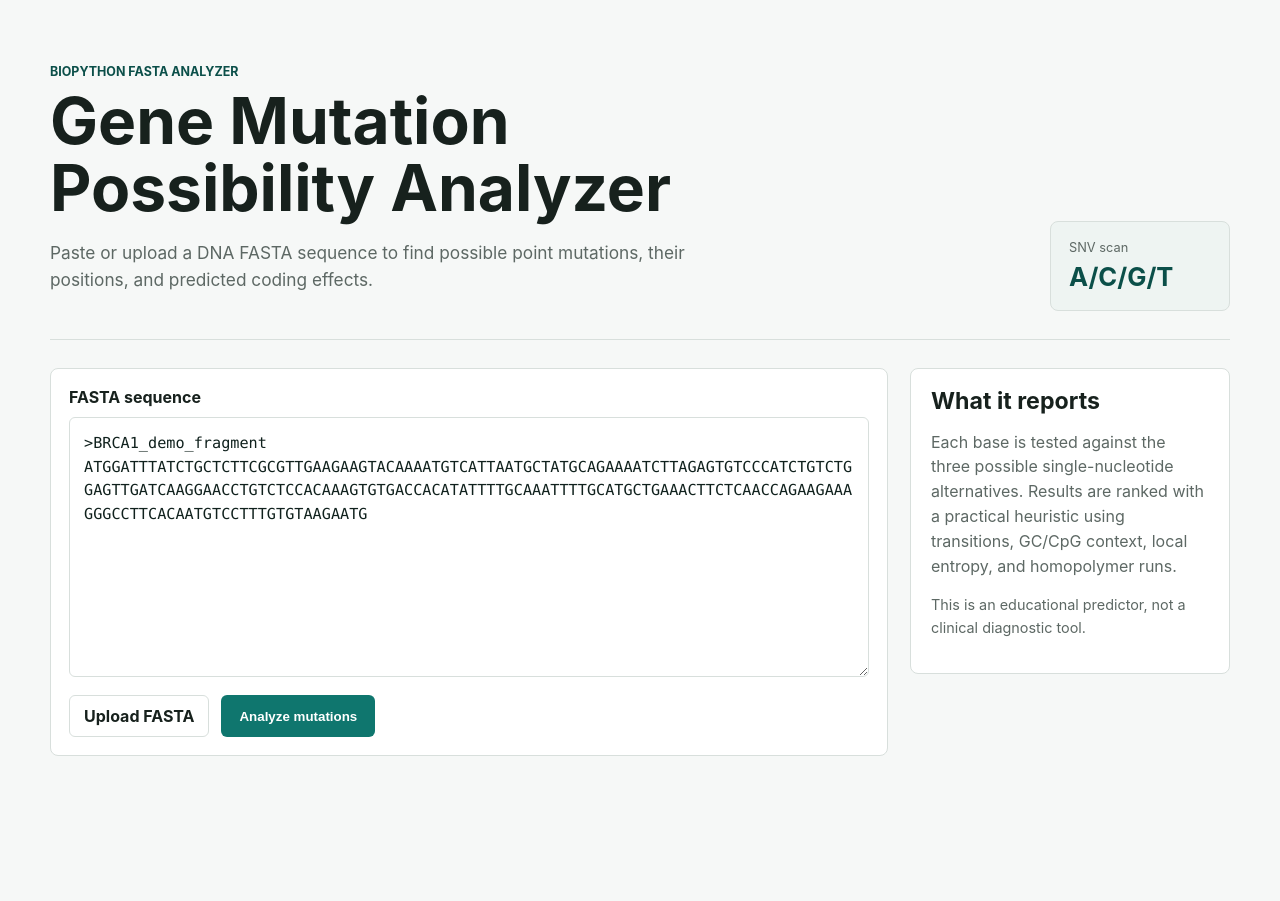
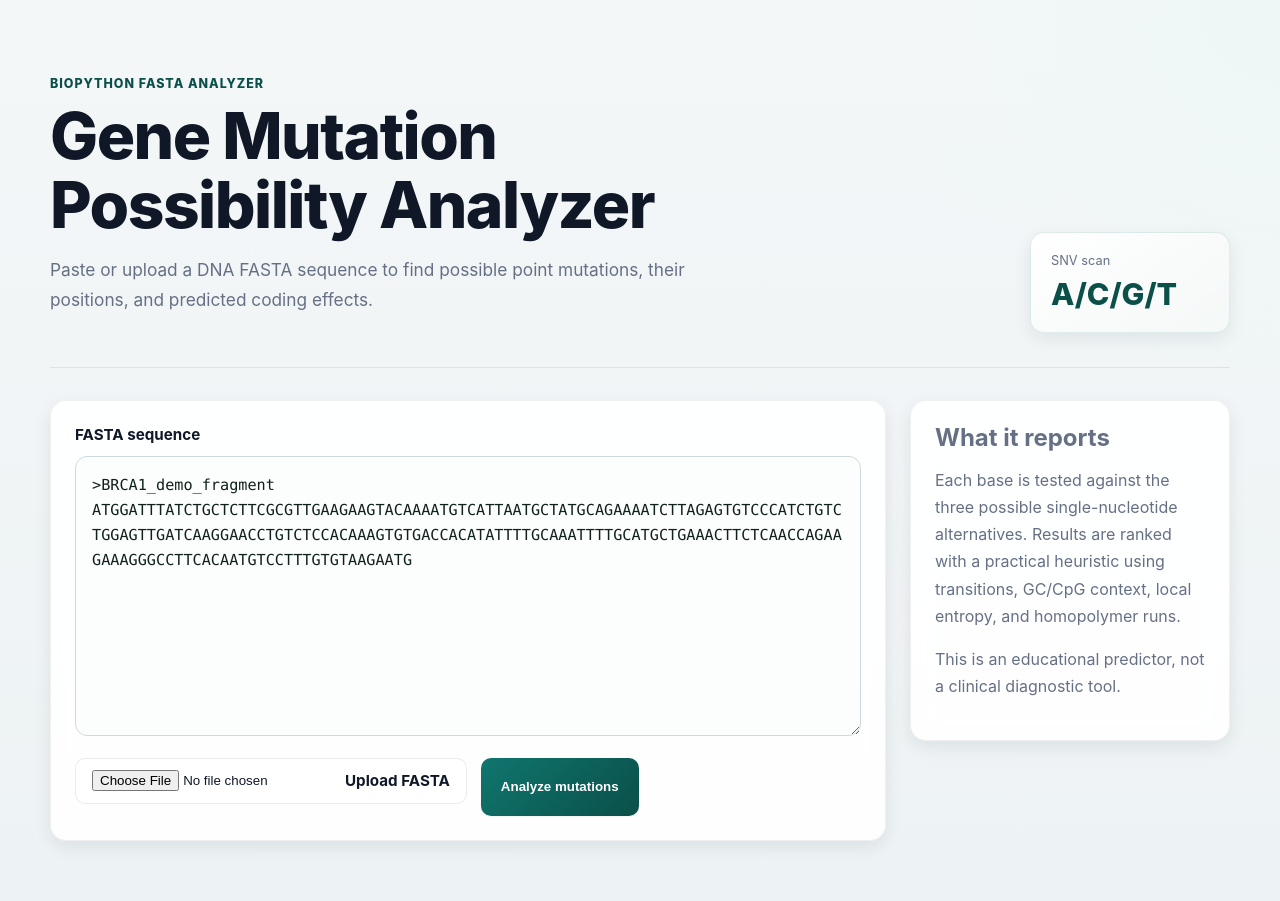
Before and after one commit to Nikhil-c-poojary/Bio-python-mutation-site, a Flask app: page / in a window 1280 px wide. Before the commit the page ends 756 px from the top, so only its background shows below. Run offline with Flask 3, Linux system fonts and the light colour scheme.

Commit message:
Refactor CSS variables and update styles

```diff
--- a/static/styles.css
+++ b/static/styles.css
@@ -1,14 +1,23 @@
 :root {
   color-scheme: light;
-  --ink: #17211d;
-  --muted: #5d6864;
-  --line: #d8dfdc;
+
+  --ink: #101828;
+  --muted: #667085;
+
+  --line: #d0d5dd;
   --panel: #ffffff;
-  --soft: #eef4f2;
+  --soft: #f5f7fa;
+
   --accent: #0f766e;
   --accent-dark: #0b4f49;
-  --warn: #9f5c00;
-  --danger: #aa2d3b;
+  --accent-light: #d9f2ef;
+
+  --warn: #b7791f;
+  --danger: #c53030;
+
+  --shadow-sm: 0 1px 2px rgba(16, 24, 40, 0.05);
+  --shadow-md: 0 6px 18px rgba(16, 24, 40, 0.08);
+  --shadow-lg: 0 14px 40px rgba(16, 24, 40, 0.12);
 }
 
 * {
@@ -17,63 +26,77 @@
 
 body {
   margin: 0;
-  background: #f6f8f7;
+  background:
+    radial-gradient(circle at top right, #eef7f6 0%, transparent 25%),
+    linear-gradient(to bottom, #f4f7f8, #edf2f4);
   color: var(--ink);
-  font-family: Inter, ui-sans-serif, system-ui, -apple-system, BlinkMacSystemFont, "Segoe UI", sans-serif;
+  font-family: Inter, ui-sans-serif, system-ui, -apple-system,
+    BlinkMacSystemFont, "Segoe UI", sans-serif;
 }
+
+/* MAIN CONTAINER */
 
 .shell {
   width: min(1180px, calc(100% - 32px));
   margin: 0 auto;
-  padding: 36px 0 56px;
+  padding: 42px 0 60px;
 }
+
+/* HERO SECTION */
 
 .hero {
   display: grid;
   grid-template-columns: 1fr auto;
-  gap: 24px;
+  gap: 28px;
   align-items: end;
-  padding: 28px 0;
-  border-bottom: 1px solid var(--line);
+  padding: 34px 0;
+  border-bottom: 1px solid rgba(0,0,0,0.08);
 }
 
 .eyebrow {
-  margin: 0 0 8px;
+  margin: 0 0 10px;
   color: var(--accent-dark);
   font-size: 0.78rem;
-  font-weight: 700;
-  letter-spacing: 0;
+  font-weight: 800;
   text-transform: uppercase;
+  letter-spacing: 1px;
 }
 
 h1,
 h2 {
   margin: 0;
-  line-height: 1.05;
+  line-height: 1.08;
 }
 
 h1 {
   max-width: 760px;
-  font-size: clamp(2.2rem, 5vw, 4.8rem);
+  font-size: clamp(2.5rem, 5vw, 5rem);
+  font-weight: 800;
+  letter-spacing: -1.5px;
 }
 
 h2 {
-  font-size: 1.45rem;
+  font-size: 1.5rem;
+  font-weight: 700;
 }
 
 .lede {
-  max-width: 650px;
+  max-width: 680px;
   color: var(--muted);
   font-size: 1.08rem;
-  line-height: 1.6;
+  line-height: 1.75;
+  margin-top: 16px;
 }
 
+/* METRICS CARD */
+
 .metrics {
-  min-width: 180px;
-  padding: 18px;
-  background: var(--soft);
-  border: 1px solid var(--line);
-  border-radius: 8px;
+  min-width: 200px;
+  padding: 20px;
+  background: linear-gradient(145deg, #ffffff, #f4f8f7);
+  border: 1px solid rgba(15, 118, 110, 0.12);
+  border-radius: 14px;
+  box-shadow: var(--shadow-md);
 }
 
 .metrics span,
@@ -85,123 +108,155 @@ h2 {
 
 .metrics strong {
   display: block;
-  margin-top: 6px;
+  margin-top: 8px;
   color: var(--accent-dark);
-  font-size: 1.6rem;
+  font-size: 1.9rem;
+  font-weight: 800;
 }
+
+/* GRID */
 
 .workspace {
   display: grid;
   grid-template-columns: minmax(0, 1fr) 320px;
-  gap: 22px;
-  margin-top: 28px;
+  gap: 24px;
+  margin-top: 32px;
   align-items: start;
 }
+
+/* PANELS */
 
 .input-panel,
 .note-panel,
 .results,
 .alert {
-  background: var(--panel);
-  border: 1px solid var(--line);
-  border-radius: 8px;
+  background: rgba(255,255,255,0.92);
+  backdrop-filter: blur(12px);
+  border: 1px solid rgba(0,0,0,0.06);
+  border-radius: 16px;
+  box-shadow: var(--shadow-md);
 }
 
 .input-panel {
-  padding: 18px;
+  padding: 24px;
 }
+
+.note-panel {
+  padding: 24px;
+  color: var(--muted);
+  line-height: 1.7;
+}
+
+/* FORM */
 
 label {
   display: block;
-  margin-bottom: 10px;
+  margin-bottom: 12px;
   font-weight: 700;
+  font-size: 0.95rem;
 }
 
 textarea {
   width: 100%;
-  min-height: 260px;
+  min-height: 280px;
   resize: vertical;
-  border: 1px solid var(--line);
-  border-radius: 6px;
-  padding: 14px;
+
+  border: 1px solid #cfd8dc;
+  border-radius: 12px;
+
+  padding: 16px;
+
+  background: #fcfdfd;
   color: #10211d;
-  font: 0.95rem/1.55 "Cascadia Mono", Consolas, monospace;
+
+  font: 0.95rem/1.65 "Cascadia Mono", Consolas, monospace;
+
+  transition:
+    border-color 0.25s ease,
+    box-shadow 0.25s ease,
+    transform 0.15s ease;
 }
 
 textarea:focus {
   border-color: var(--accent);
-  outline: 3px solid rgba(15, 118, 110, 0.14);
+  outline: none;
+  box-shadow:
+    0 0 0 4px rgba(15, 118, 110, 0.12),
+    var(--shadow-sm);
+  background: #fff;
 }
+
+/* BUTTONS */
 
 .controls {
   display: flex;
   flex-wrap: wrap;
-  gap: 12px;
-  margin-top: 14px;
+  gap: 14px;
+  margin-top: 18px;
 }
 
 button,
 .file-button {
   display: inline-flex;
-  min-height: 42px;
+  min-height: 46px;
   align-items: center;
   justify-content: center;
-  border-radius: 6px;
+  border-radius: 10px;
   font-weight: 700;
   cursor: pointer;
+  transition:
+    transform 0.18s ease,
+    box-shadow 0.2s ease,
+    background 0.2s ease;
 }
 
 button {
   border: 0;
-  padding: 0 18px;
-  background: var(--accent);
+  padding: 0 20px;
+  background: linear-gradient(
+    135deg,
+    var(--accent),
+    var(--accent-dark)
+  );
   color: #fff;
+  box-shadow: var(--shadow-sm);
 }
 
 button:hover {
-  background: var(--accent-dark);
+  transform: translateY(-1px);
+  box-shadow: var(--shadow-md);
+}
+
+button:active {
+  transform: translateY(1px);
 }
 
 .file-button {
-  margin: 0;
-  padding: 0 14px;
-  border: 1px solid var(--line);
+  padding: 0 16px;
+  border: 1px solid rgba(0,0,0,0.08);
   background: #fff;
   color: var(--ink);
 }
 
-.file-button input {
-  position: absolute;
-  width: 1px;
-  height: 1px;
-  opacity: 0;
+.file-button:hover {
+  background: #f7f9fa;
 }
 
-.note-panel {
-  padding: 20px;
-  color: var(--muted);
-  line-height: 1.55;
-}
-
-.note-panel h2 {
-  color: var(--ink);
-}
-
-.small {
-  font-size: 0.9rem;
-}
+/* ALERT */
 
 .alert {
-  margin-top: 18px;
-  padding: 14px 16px;
-  border-color: rgba(170, 45, 59, 0.35);
-  background: #fff3f4;
+  margin-top: 20px;
+  padding: 16px 18px;
+  border-color: rgba(197, 48, 48, 0.2);
+  background: #fff5f5;
   color: var(--danger);
   font-weight: 700;
 }
 
+/* RESULTS */
+
 .results {
-  margin-top: 22px;
+  margin-top: 26px;
   overflow: hidden;
 }
 
```
Also changed, not shown: other parts of static/styles.css (+46 -26 lines).
